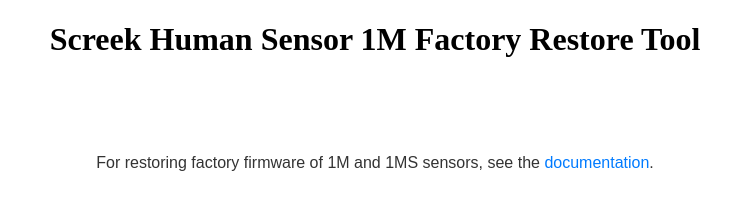
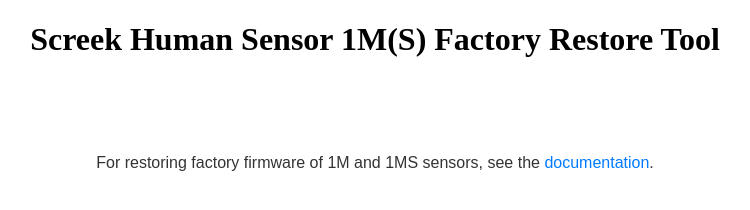
Before and after one commit to screekworkshop/web-tools, a plain HTML site: page factory_tool/1m_1ms/index.html in a window 1280 px wide. Shown: the whole page, without its empty margins (265-1015 px from the left). Drawn offline with Linux system fonts and the light colour scheme.

Commit message:
调整目录结构

```diff
--- a/1m-restore-factory/index.html
+++ b/factory_tool/1m_1ms/index.html
@@ -29,7 +29,7 @@
 </head>
 
 <body>
-    <h1>Screek Human Sensor 1M Factory Restore Tool</h1>
+    <h1>Screek Human Sensor 1M(S) Factory Restore Tool</h1>
 
     <div id="main" style="display: none;">
 
```
Also changed, not shown: factory_tool/1m_1ms/firmware/manifest.json (renamed from 1m-restore-factory/firmware/manifest.json), 2 other files.
